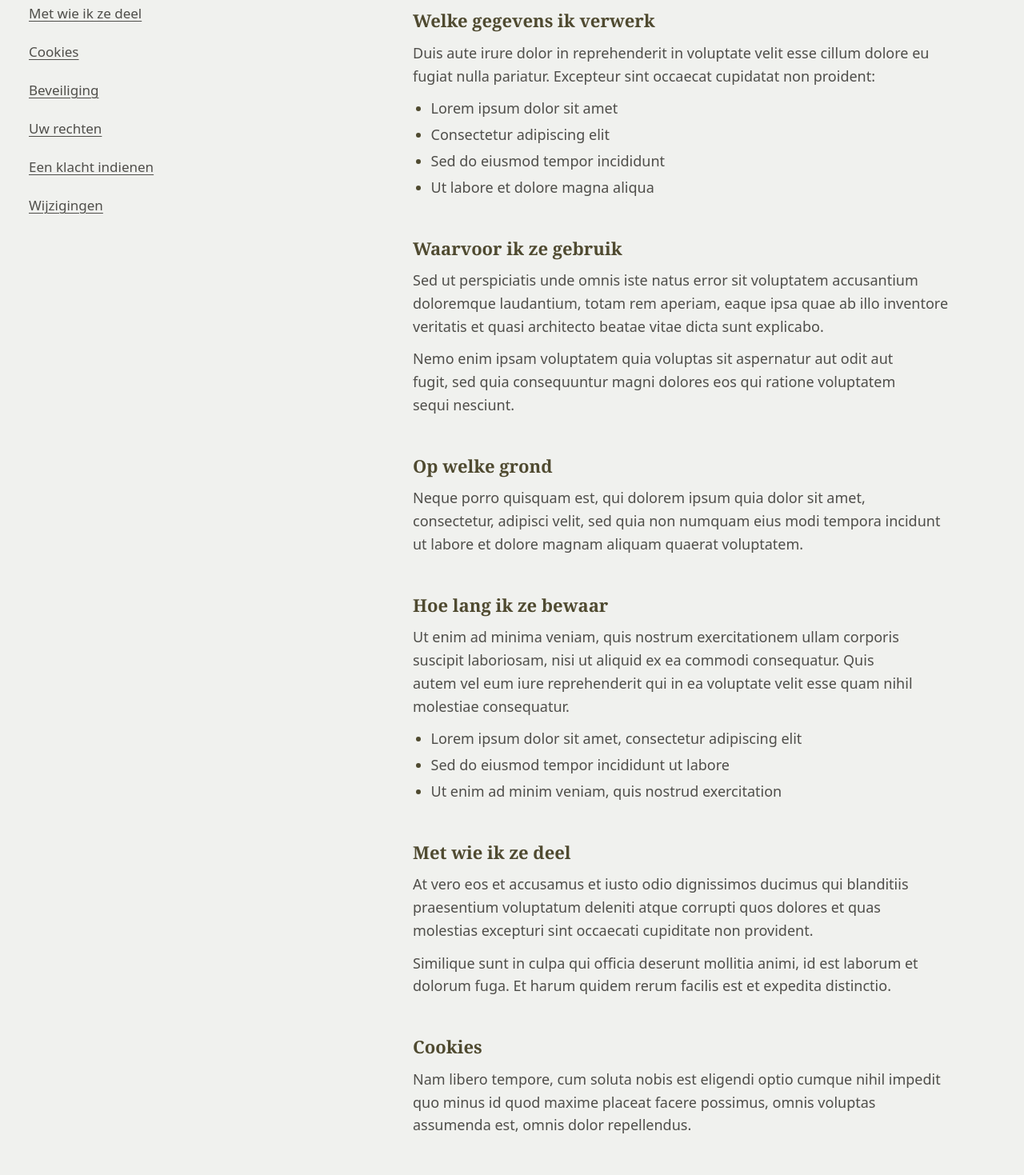
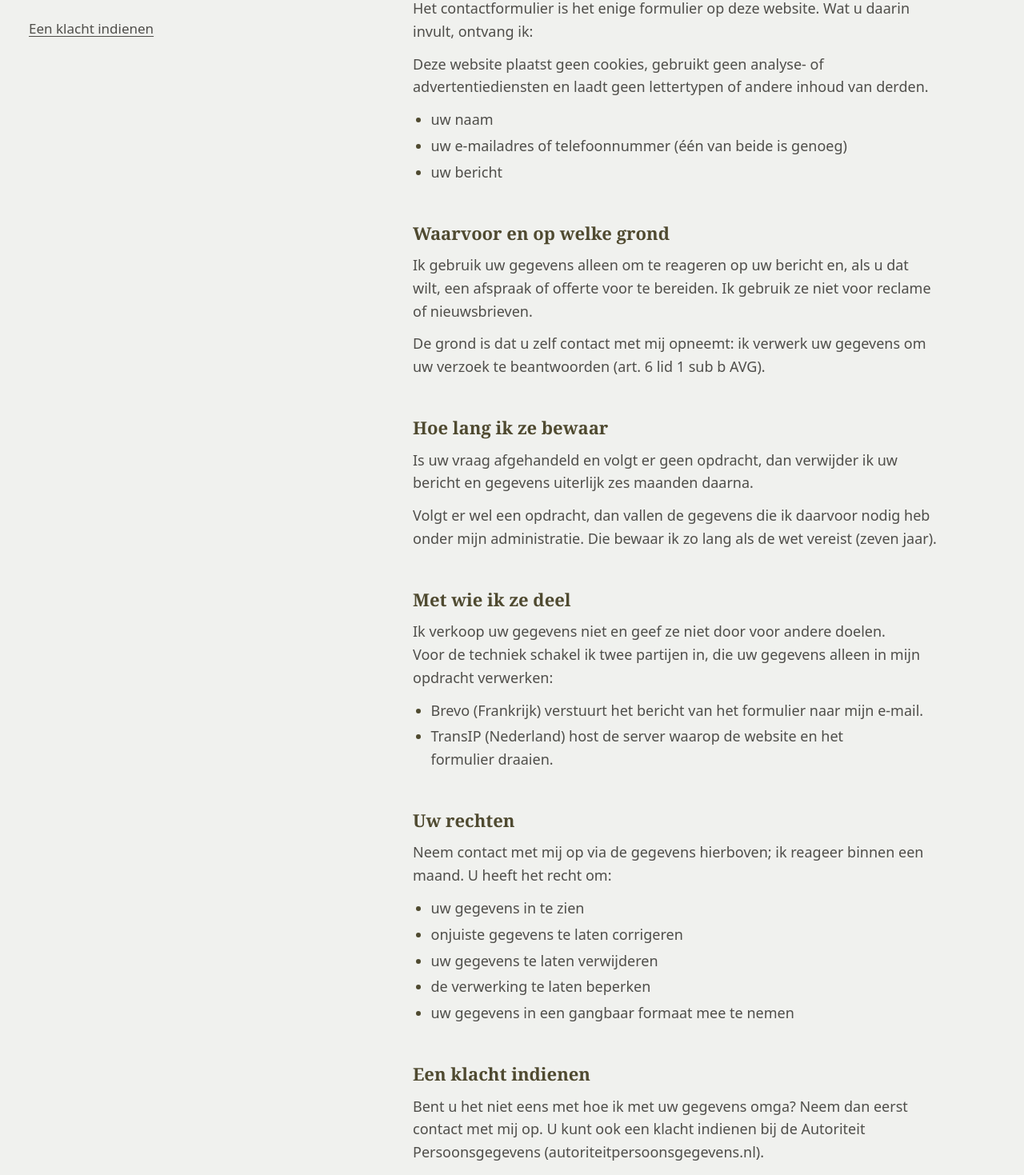
Before and after one commit to Lijcoesh/Kamerbreed-Interieur, a React (Vite) app: page /privacy in a window 1280 px wide. Shown: the part 761-2230 px from the top of the page at 80% size. Built offline with nearby package versions, Linux system fonts and the light colour scheme.

Commit message:
Update launch checklist and TODO for privacy statement and backend requirements

```diff
--- a/src/Modules/Privacy/Scenes/Privacy/Privacy.tsx
+++ b/src/Modules/Privacy/Scenes/Privacy/Privacy.tsx
@@ -2,12 +2,16 @@ import { Container, Link, Typography } from '@mui/material';
 import { makeStyles } from 'tss-react/mui';
 
 import { border, ink, muted, olive } from 'src/colors';
-import { companyName, email, emailHref, phoneDisplay, phoneHref } from 'src/Config/company';
+import {
+    companyName,
+    email,
+    emailHref,
+    kvkNumber,
+    phoneDisplay,
+    phoneHref,
+} from 'src/Config/company';
 import { headerHeight, sectionSpacing, touchTarget } from 'src/Theme/sizes';
 
-// TODO: lorem ipsum onder de koppen van een privacyverklaring volgens de AVG, als voorbeeld voor de PO.
-// De echte tekst kan pas als adres, rechtsvorm, hostingpartij en bewaartermijnen bekend zijn
-// (launch-checklist, "Openstaand"); laat die door de PO of een jurist controleren.
 interface Section {
     id: string;
     title: string;
@@ -15,102 +19,75 @@ interface Section {
     list?: string[];
 }
 
+// Alleen wat de AVG (art. 13) vraagt voor het contactformulier, het enige formulier op de site.
+// Concept: de bewaartermijn en de verwerkersovereenkomsten laat de PO bevestigen (launch-checklist, "Openstaand").
 const sections: Section[] = [
     {
         id: 'wie',
         title: 'Wie is verantwoordelijk',
         paragraphs: [
-            'Lorem ipsum dolor sit amet, consectetur adipiscing elit. Sed do eiusmod tempor incididunt ut labore et dolore magna aliqua. Ut enim ad minim veniam, quis nostrud exercitation ullamco laboris nisi ut aliquip ex ea commodo consequat.',
+            `${companyName} is verantwoordelijk voor de verwerking van uw gegevens via deze website. Voor vragen over uw privacy kunt u mij bereiken via:`,
         ],
     },
     {
         id: 'gegevens',
         title: 'Welke gegevens ik verwerk',
         paragraphs: [
-            'Duis aute irure dolor in reprehenderit in voluptate velit esse cillum dolore eu fugiat nulla pariatur. Excepteur sint occaecat cupidatat non proident:',
+            'Het contactformulier is het enige formulier op deze website. Wat u daarin invult, ontvang ik:',
+            'Deze website plaatst geen cookies, gebruikt geen analyse- of advertentiediensten en laadt geen lettertypen of andere inhoud van derden.',
         ],
         list: [
-            'Lorem ipsum dolor sit amet',
-            'Consectetur adipiscing elit',
-            'Sed do eiusmod tempor incididunt',
-            'Ut labore et dolore magna aliqua',
+            'uw naam',
+            'uw e-mailadres of telefoonnummer (één van beide is genoeg)',
+            'uw bericht',
         ],
     },
     {
         id: 'doel',
-        title: 'Waarvoor ik ze gebruik',
+        title: 'Waarvoor en op welke grond',
         paragraphs: [
-            'Sed ut perspiciatis unde omnis iste natus error sit voluptatem accusantium doloremque laudantium, totam rem aperiam, eaque ipsa quae ab illo inventore veritatis et quasi architecto beatae vitae dicta sunt explicabo.',
-            'Nemo enim ipsam voluptatem quia voluptas sit aspernatur aut odit aut fugit, sed quia consequuntur magni dolores eos qui ratione voluptatem sequi nesciunt.',
-        ],
-    },
-    {
-        id: 'grondslag',
-        title: 'Op welke grond',
-        paragraphs: [
-            'Neque porro quisquam est, qui dolorem ipsum quia dolor sit amet, consectetur, adipisci velit, sed quia non numquam eius modi tempora incidunt ut labore et dolore magnam aliquam quaerat voluptatem.',
+            'Ik gebruik uw gegevens alleen om te reageren op uw bericht en, als u dat wilt, een afspraak of offerte voor te bereiden. Ik gebruik ze niet voor reclame of nieuwsbrieven.',
+            'De grond is dat u zelf contact met mij opneemt: ik verwerk uw gegevens om uw verzoek te beantwoorden (art. 6 lid 1 sub b AVG).',
         ],
     },
     {
         id: 'bewaren',
         title: 'Hoe lang ik ze bewaar',
         paragraphs: [
-            'Ut enim ad minima veniam, quis nostrum exercitationem ullam corporis suscipit laboriosam, nisi ut aliquid ex ea commodi consequatur. Quis autem vel eum iure reprehenderit qui in ea voluptate velit esse quam nihil molestiae consequatur.',
-        ],
-        list: [
-            'Lorem ipsum dolor sit amet, consectetur adipiscing elit',
-            'Sed do eiusmod tempor incididunt ut labore',
-            'Ut enim ad minim veniam, quis nostrud exercitation',
+            'Is uw vraag afgehandeld en volgt er geen opdracht, dan verwijder ik uw bericht en gegevens uiterlijk zes maanden daarna.',
+            'Volgt er wel een opdracht, dan vallen de gegevens die ik daarvoor nodig heb onder mijn administratie. Die bewaar ik zo lang als de wet vereist (zeven jaar).',
         ],
     },
     {
         id: 'delen',
         title: 'Met wie ik ze deel',
         paragraphs: [
-            'At vero eos et accusamus et iusto odio dignissimos ducimus qui blanditiis praesentium voluptatum deleniti atque corrupti quos dolores et quas molestias excepturi sint occaecati cupiditate non provident.',
-            'Similique sunt in culpa qui officia deserunt mollitia animi, id est laborum et dolorum fuga. Et harum quidem rerum facilis est et expedita distinctio.',
+            'Ik verkoop uw gegevens niet en geef ze niet door voor andere doelen. Voor de techniek schakel ik twee partijen in, die uw gegevens alleen in mijn opdracht verwerken:',
         ],
-    },
-    {
-        id: 'cookies',
-        title: 'Cookies',
-        paragraphs: [
-            'Nam libero tempore, cum soluta nobis est eligendi optio cumque nihil impedit quo minus id quod maxime placeat facere possimus, omnis voluptas assumenda est, omnis dolor repellendus.',
-        ],
-    },
-    {
-        id: 'beveiliging',
-        title: 'Beveiliging',
-        paragraphs: [
-            'Temporibus autem quibusdam et aut officiis debitis aut rerum necessitatibus saepe eveniet ut et voluptates repudiandae sint et molestiae non recusandae. Itaque earum rerum hic tenetur a sapiente delectus.',
+        list: [
+            'Brevo (Frankrijk) verstuurt het bericht van het formulier naar mijn e-mail.',
+            'TransIP (Nederland) host de server waarop de website en het formulier draaien.',
         ],
     },
     {
         id: 'rechten',
         title: 'Uw rechten',
         paragraphs: [
-            'Ut aut reiciendis voluptatibus maiores alias consequatur aut perferendis doloribus asperiores repellat. Lorem ipsum dolor sit amet, consectetur adipiscing elit:',
+            'Neem contact met mij op via de gegevens hierboven; ik reageer binnen een maand. U heeft het recht om:',
         ],
         list: [
-            'Lorem ipsum dolor sit amet',
-            'Consectetur adipiscing elit sed do',
-            'Eiusmod tempor incididunt ut labore',
-            'Et dolore magna aliqua ut enim',
-            'Ad minim veniam quis nostrud',
+            'uw gegevens in te zien',
+            'onjuiste gegevens te laten corrigeren',
+            'uw gegevens te laten verwijderen',
+            'de verwerking te laten beperken',
+            'uw gegevens in een gangbaar formaat mee te nemen',
         ],
     },
     {
         id: 'klacht',
         title: 'Een klacht indienen',
         paragraphs: [
-            'Quis nostrud exercitation ullamco laboris nisi ut aliquip ex ea commodo consequat. Duis aute irure dolor in reprehenderit in voluptate velit esse cillum dolore eu fugiat nulla pariatur.',
-        ],
-    },
-    {
-        id: 'wijzigingen',
-        title: 'Wijzigingen',
-        paragraphs: [
-            'Excepteur sint occaecat cupidatat non proident, sunt in culpa qui officia deserunt mollit anim id est laborum. Sed ut perspiciatis unde omnis iste natus error sit voluptatem.',
+            'Bent u het niet eens met hoe ik met uw gegevens omga? Neem dan eerst contact met mij op. U kunt ook een klacht indienen bij de Autoriteit Persoonsgegevens (autoriteitpersoonsgegevens.nl).',
         ],
     },
 ];
@@ -212,12 +189,11 @@ export default function Privacy() {
             <div className={classes.intro}>
                 <Typography variant="h1">Privacyverklaring</Typography>
                 <Typography variant="body1" className={classes.lead}>
-                    Lorem ipsum dolor sit amet, consectetur adipiscing elit. Sed do eiusmod tempor
-                    incididunt ut labore et dolore magna aliqua. Ut enim ad minim veniam, quis
-                    nostrud exercitation ullamco laboris.
+                    Als u mij via het contactformulier een bericht stuurt, verwerk ik uw gegevens.
+                    Hieronder leest u welke, waarom en hoe lang.
                 </Typography>
                 <Typography variant="body2" color="textSecondary" className={classes.note}>
-                    Concept. Laatst bijgewerkt: datum volgt.
+                    Laatst bijgewerkt: 29 oktober 2026.
                 </Typography>
             </div>
 
@@ -275,6 +251,8 @@ export default function Privacy() {
                                 <Link href={phoneHref}>{phoneDisplay}</Link>
                                 <br />
                                 <Link href={emailHref}>{email}</Link>
+                                <br />
+                                KvK {kvkNumber}
                             </Typography>
                         )}
                     </section>
```
Also changed, not shown: .claude/conventions/launch-checklist.md, 1 other file (tests, documents, lock files or other folders).
